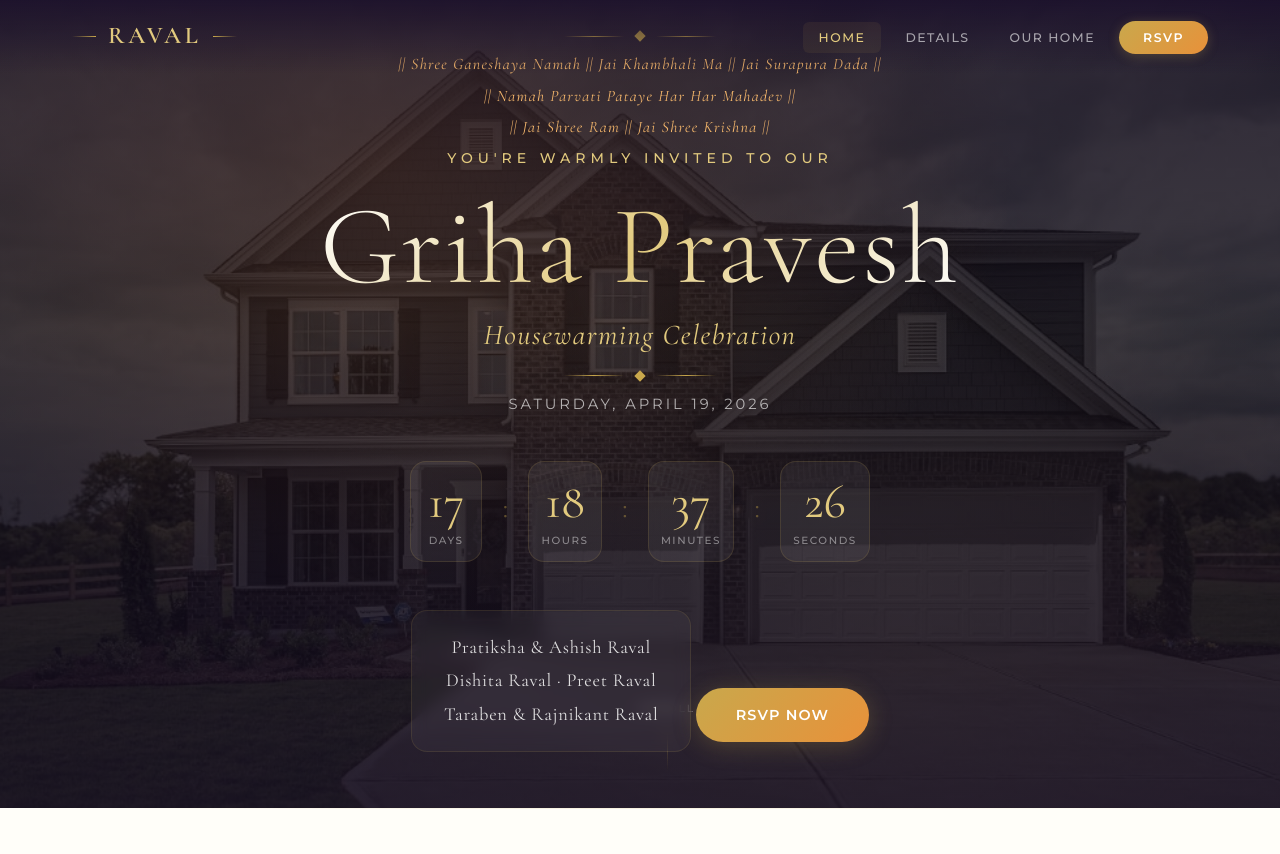
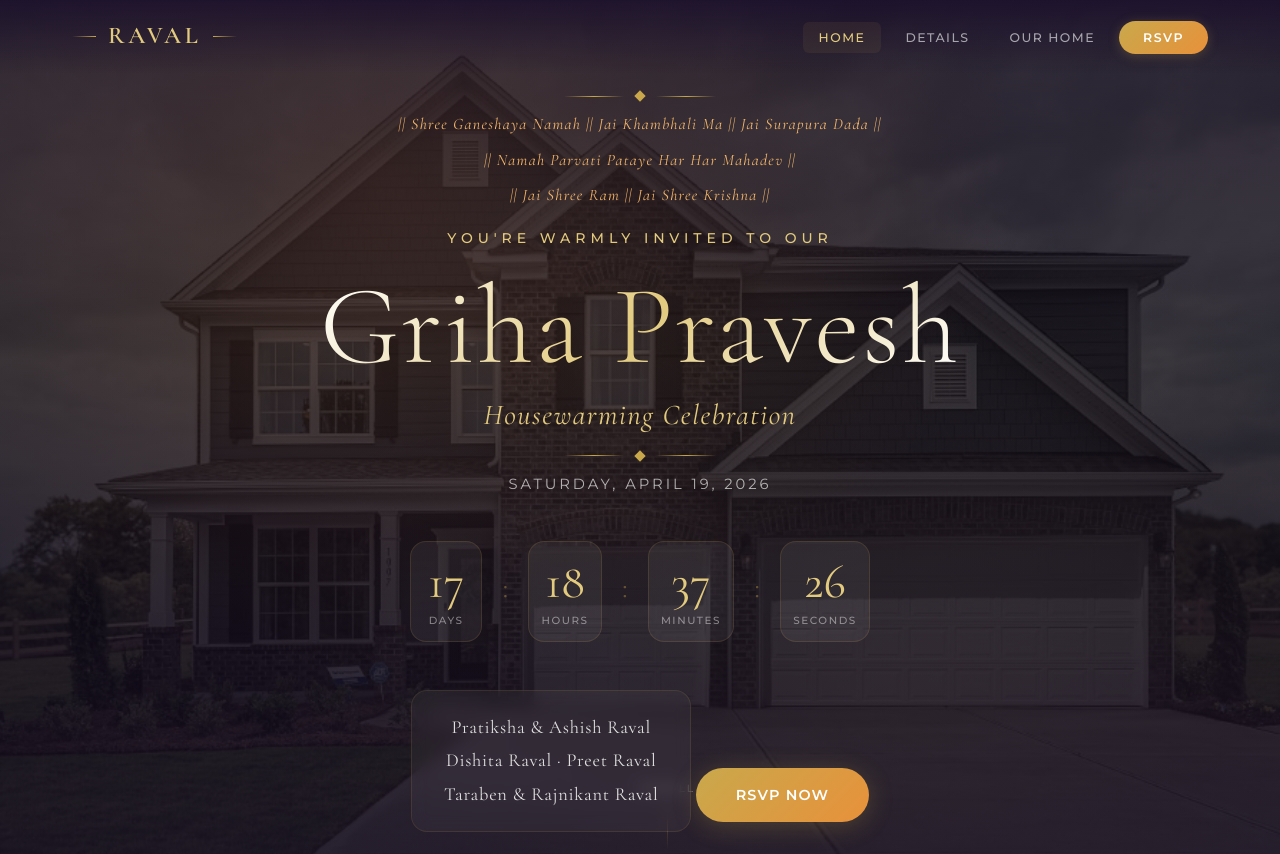
Before and after one commit to preetraval45/House-Warming, a website: page index.html in a window 1280 px wide. Shown: the top 854 px of the page. Drawn offline with nearby package versions, Linux system fonts and the light colour scheme.

Commit message:
Add spacing between navbar, Sanskrit lines, and hero content
Co-Authored-By: Claude Opus 4.6 (1M context) <noreply@anthropic.com>

```diff
--- a/styles.css
+++ b/styles.css
@@ -467,7 +467,7 @@ ul {
     position: relative;
     z-index: 2;
     text-align: center;
-    padding: 20px;
+    padding: 80px 20px 20px;
     max-width: 820px;
 }
 
@@ -478,13 +478,13 @@ ul {
     font-style: italic;
     color: var(--color-saffron-light);
     letter-spacing: 0.08em;
-    margin-bottom: 6px;
+    margin-bottom: 10px;
     opacity: 0.8;
     line-height: 1.6;
 }
 
 .hero-sanskrit:last-of-type {
-    margin-bottom: 28px;
+    margin-bottom: 36px;
 }
 
 .hero-subtitle {
@@ -495,6 +495,7 @@ ul {
     text-transform: uppercase;
     letter-spacing: 0.35em;
     margin-bottom: 20px;
+    padding-top: 8px;
 }
 
 .hero-title {
```
